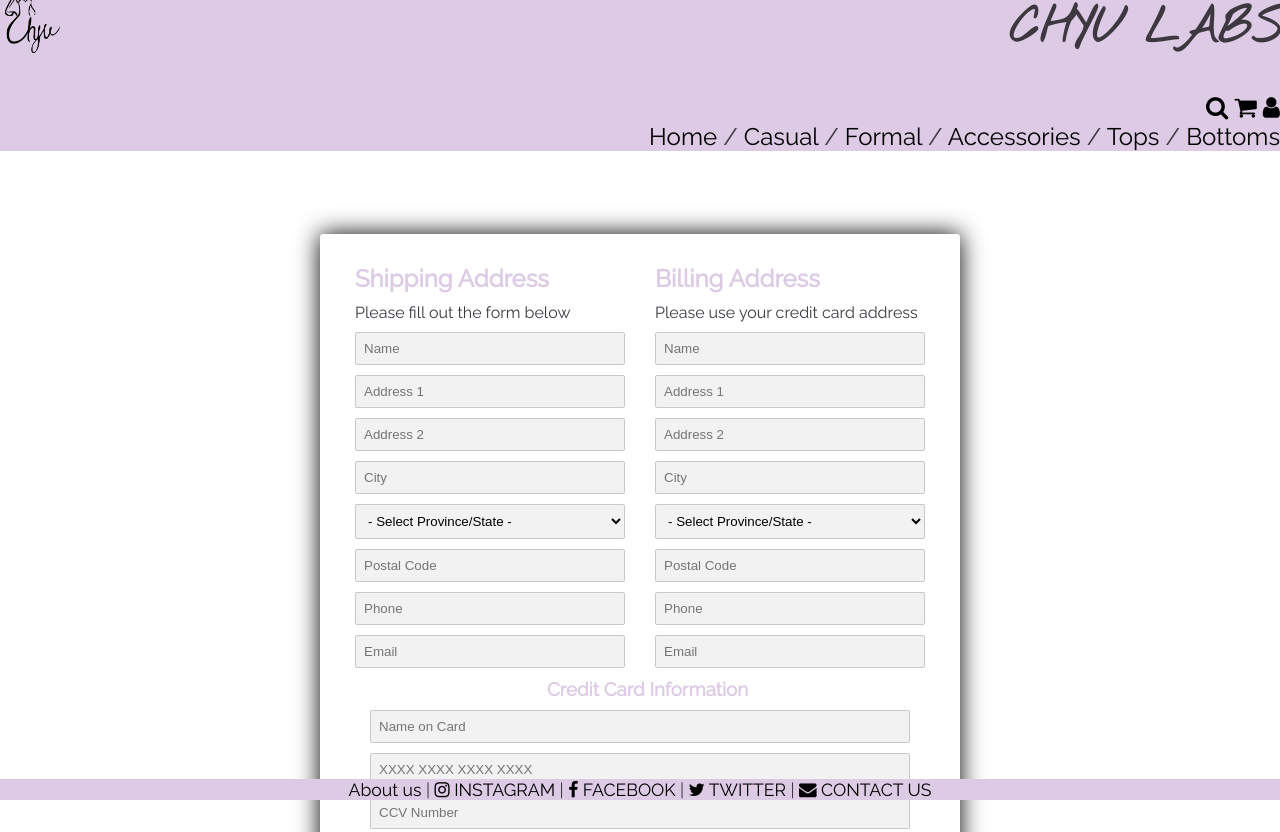
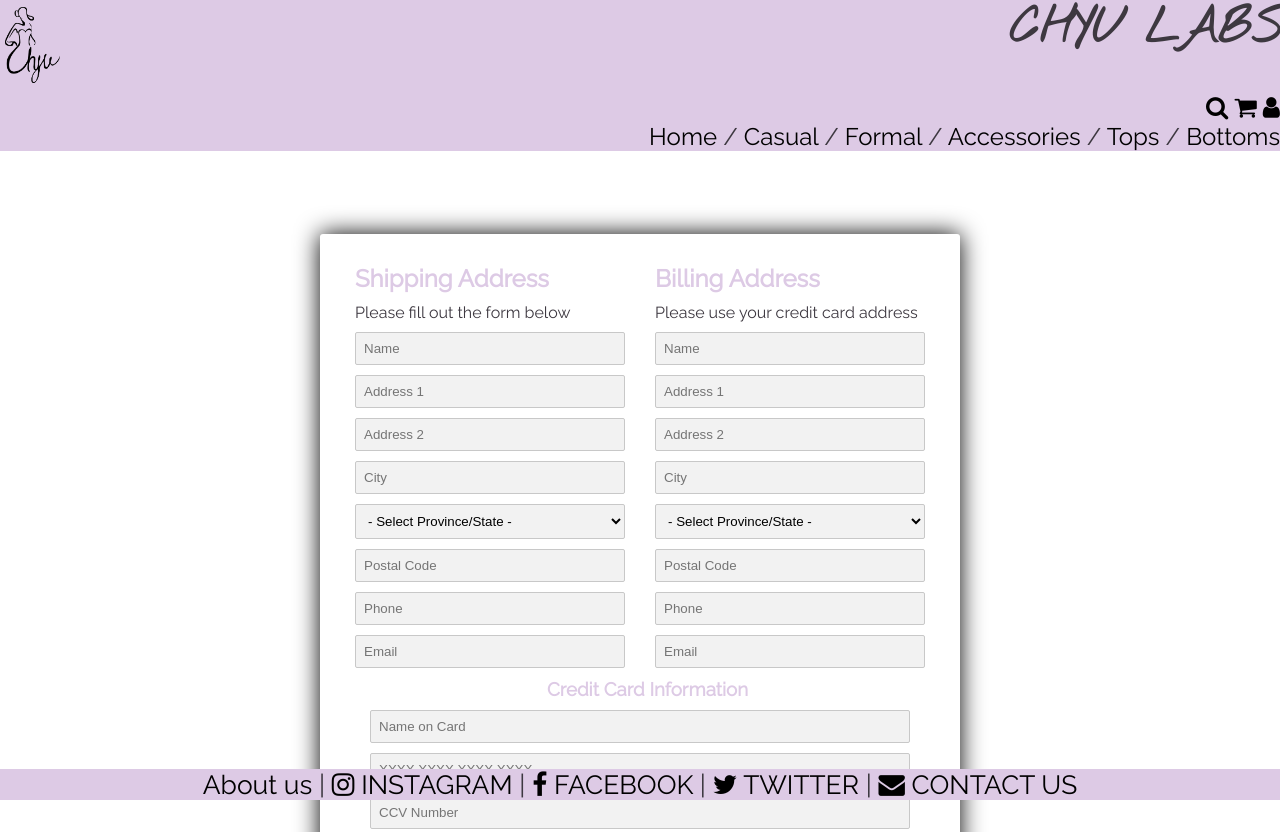
Before and after one commit to christianbondoc/chyu, a plain HTML site: page payment.html in a window 1280 px wide. Shown: the top 832 px of the page. Drawn offline with Linux system fonts and the light colour scheme.

Commit message:
Fixed minor details

```diff
--- a/payment.html
+++ b/payment.html
@@ -10,7 +10,7 @@
 
 <style type="text/css">
 
-        header
+        .header
         {
             background: #DDCAE5;
             position: fixed;
@@ -28,7 +28,7 @@
             font-size: 1.5em;
             top: -33px;
         }
-        header a
+        .header a
         {
             color: black;
             text-decoration: none;
@@ -36,21 +36,21 @@
 
         }
 
-        header i
+        .header i
         {
             color: black;
             text-decoration: none;
             position: relative;
 
         }
-        header img
+        .header img
         {
             float: left;
             width:  4.3%;
             padding-top: 10px;
             padding-left: 5px;
         }
-        header h1
+        .header h1
         {
             font-family: 'Nothing You Could Do', cursive;
             margin-top: 30px;
@@ -60,7 +60,7 @@
             color: #3D3840;
         }
 
-        header.sticky {
+        .header.sticky {
           background: #555555;
           box-shadow: 0 3px 5px rgba(0,0,0,0.3);
         }
```
